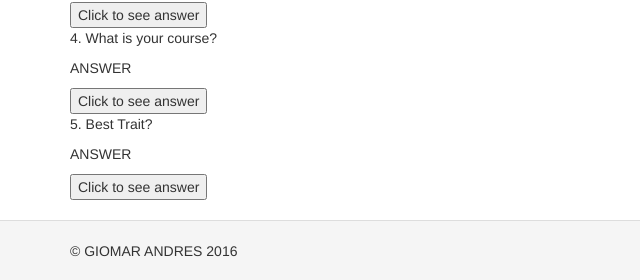
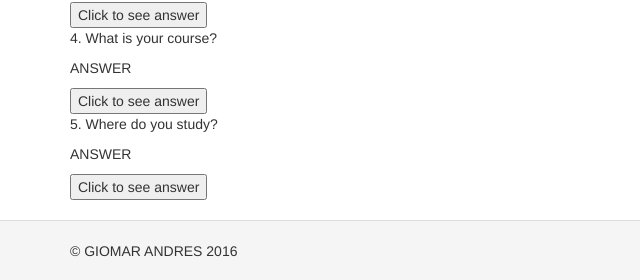
Before and after one commit to gtandres/APC_webprog_MI153_test_repo_gtandres, a Yii app: template Exercise7/basic/views/site/Trivia.php in a window 1280 px wide. Shown: the part 793-1073 px from the top of the page, without its empty margins (0-640 px from the left). Run offline with PHP 8.4 and a stand-in for Yii, Linux system fonts and the light colour scheme; the template is opened without the code that fills it, so the values that code supplies are empty; some libraries are stand-ins or nearby versions.

Commit message:
Updated Trivia.php

```diff
--- a/Exercise7/basic/views/site/Trivia.php
+++ b/Exercise7/basic/views/site/Trivia.php
@@ -91,11 +91,11 @@
 			<button type="button" onclick="document.getElementById('q4').innerHTML = 'Information Technology major in Mobile and internet technology'">Click to see answer</button>
 
 			<p>
-				5. Best Trait?
+				5. Where do you study?
 			</p>
 
 			<p id="q5">
 				ANSWER
 			</p>
 
-			<button type="button" onclick="document.getElementById('q5').innerHTML = 'Chill'">Click to see answer</button>
+			<button type="button" onclick="document.getElementById('q5').innerHTML = 'Asia Pacific College'">Click to see answer</button>
```
